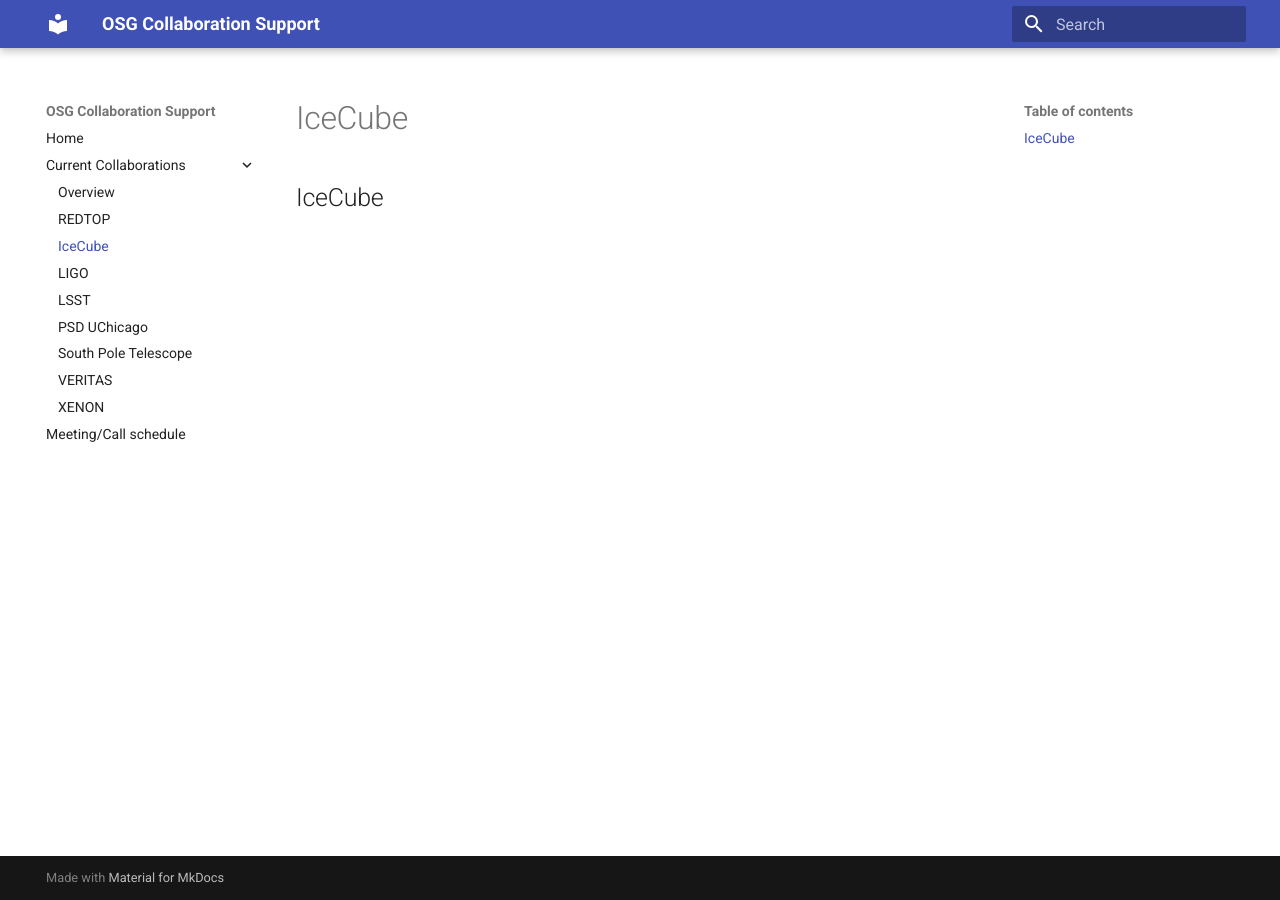
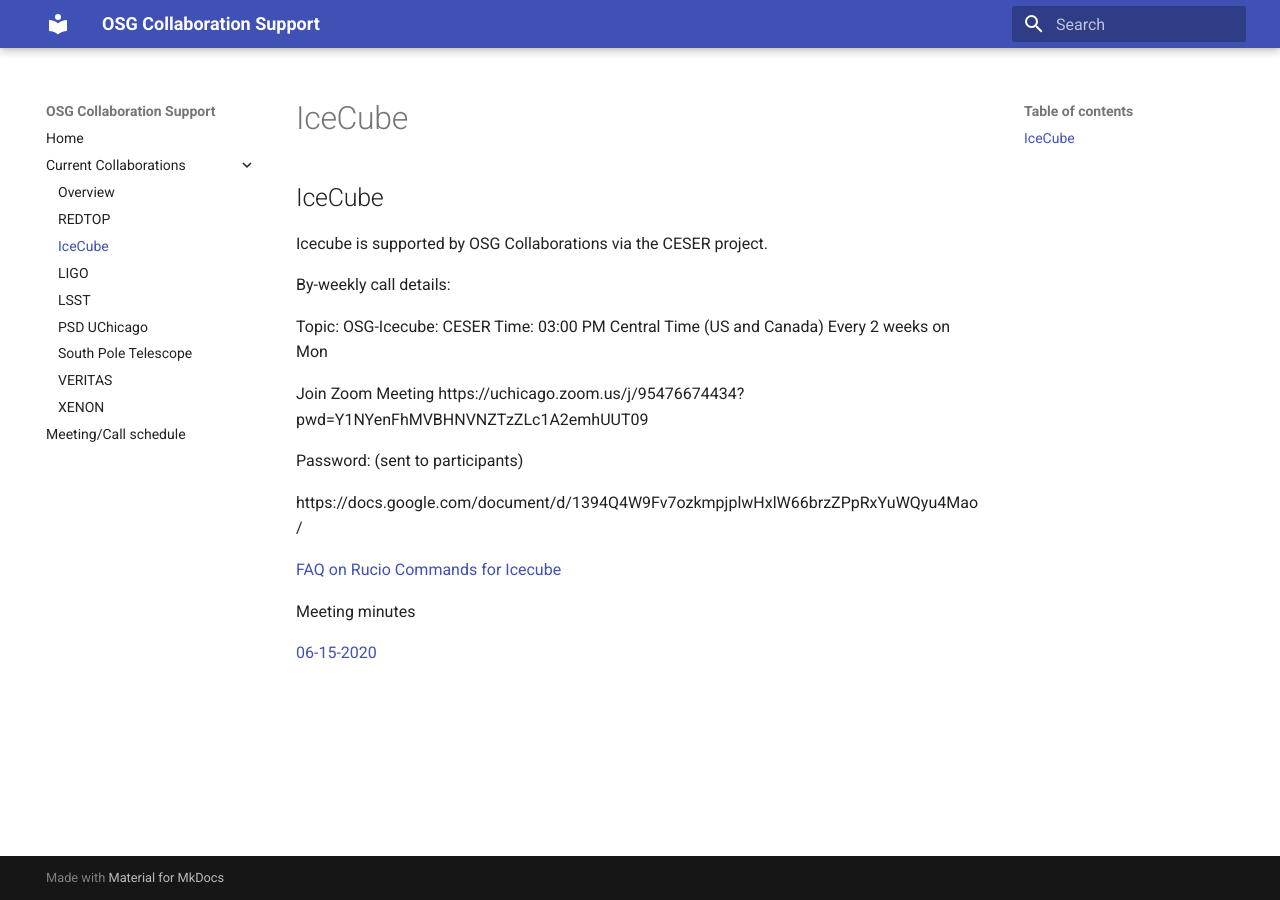
Before and after one commit to osg-htc/collaboration-support, an MkDocs documentation site: the page built from docs/projects/icecube.md, in a window 1280 px wide. Built offline with MkDocs 1.6.1 and Material for MkDocs 9.7.7, drawn with Linux system fonts in a browser that asks for light colours; old or Windows-style settings are respelled for this version of MkDocs.

Commit message:
Update icecube.md

```diff
--- a/docs/projects/icecube.md
+++ b/docs/projects/icecube.md
@@ -1 +1,24 @@
 ## IceCube
+
+
+Icecube is supported by OSG Collaborations via the CESER project.
+
+By-weekly call details:
+
+Topic: OSG-Icecube: CESER
+Time: 03:00 PM Central Time (US and Canada)
+      Every 2 weeks on Mon
+
+Join Zoom Meeting
+https://uchicago.zoom.us/j/95476674434?pwd=Y1NYenFhMVBHNVNZTzZLc1A2emhUUT09
+
+Password: (sent to participants)
+
+https://docs.google.com/document/d/1394Q4W9Fv7ozkmpjplwHxlW66brzZPpRxYuWQyu4Mao/
+
+
+[FAQ on Rucio Commands for Icecube](http://https://docs.google.com/document/d/1394Q4W9Fv7ozkmpjplwHxlW66brzZPpRxYuWQyu4Mao/)
+
+Meeting minutes
+
+[06-15-2020](https://docs.google.com/document/d/1iJ-7Ehi-wmWXQWsAOHbJ7m1jFHZSkLt8dkqi7j1kr60)
```
